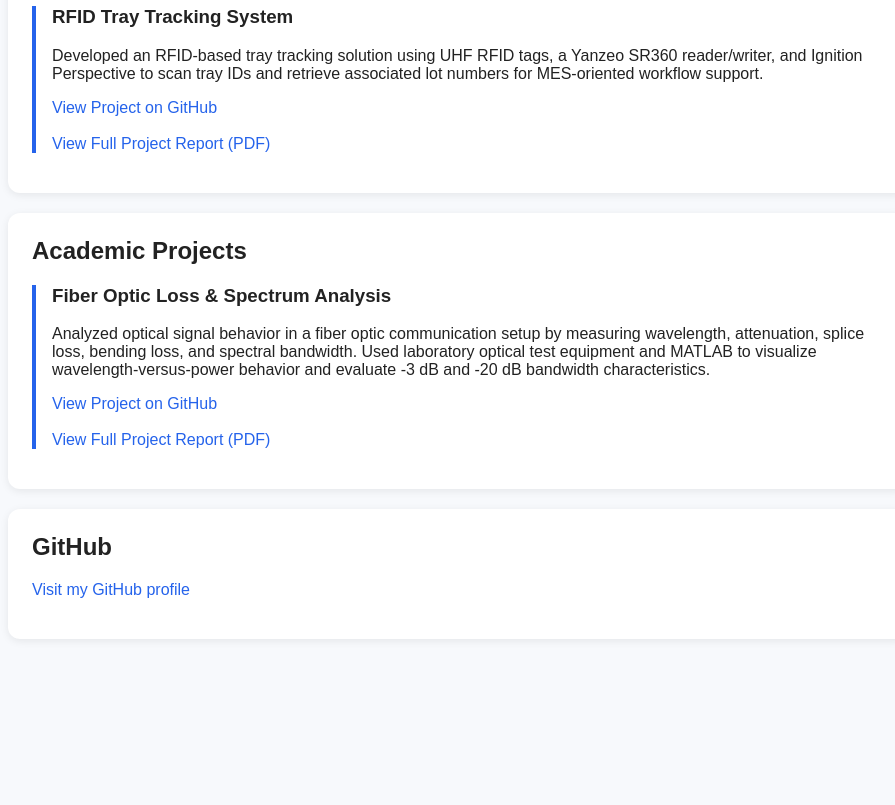
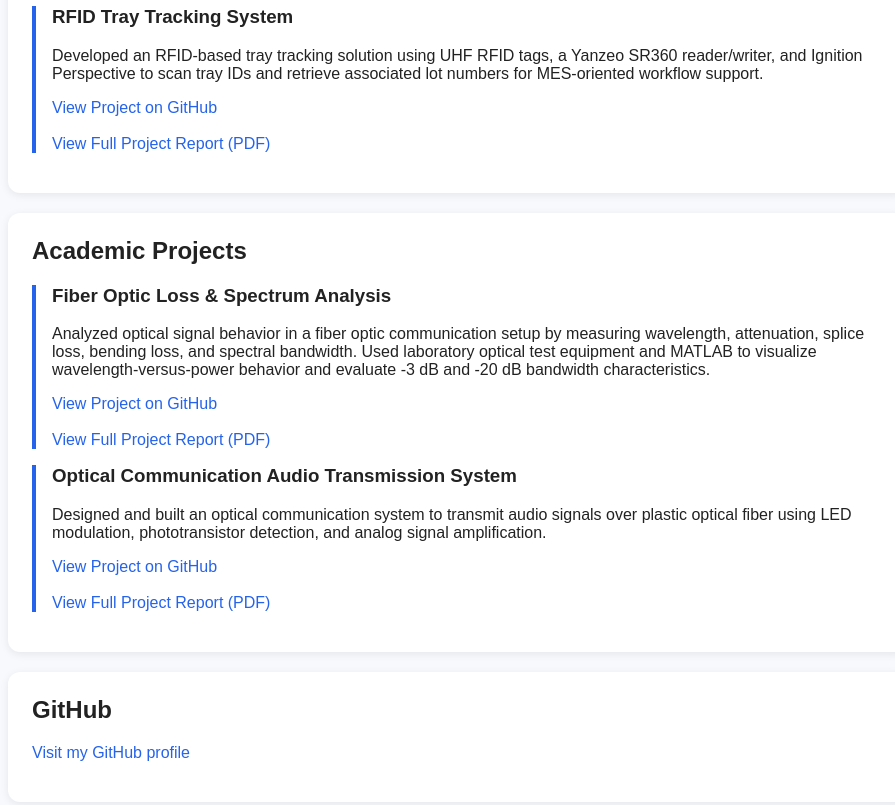
Before and after one commit to Sabit75Ahmed/Sabit75Ahmed.github.io, a plain HTML site: page index.html in a window 1280 px wide. Shown: the part 633-1438 px from the top of the page, without its empty margins (182-1077 px from the left). Before the commit the page ends 1322 px from the top, so only its background shows below. Drawn offline with Linux system fonts and the light colour scheme.

Commit message:
index.html

```diff
--- a/index.html
+++ b/index.html
@@ -113,6 +113,21 @@
       </a>
     </p>
   </div>
+      <div class="project">
+  <h3>Optical Communication Audio Transmission System</h3>
+  <p>
+    Designed and built an optical communication system to transmit audio signals over plastic optical fiber using LED modulation, phototransistor detection, and analog signal amplification.
+  </p>
+  <p>
+    <a href="https://github.com/Sabit75Ahmed/optical-communication-audio-transmission" target="_blank">
+      View Project on GitHub
+    </a>
+    <br><br>
+    <a href="optical_communication_project.pdf" target="_blank">
+      View Full Project Report (PDF)
+    </a>
+  </p>
+</div>
 </section>
 
     <section>
```
